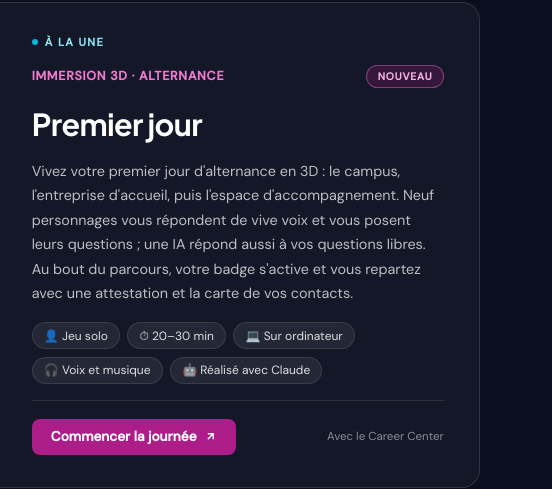
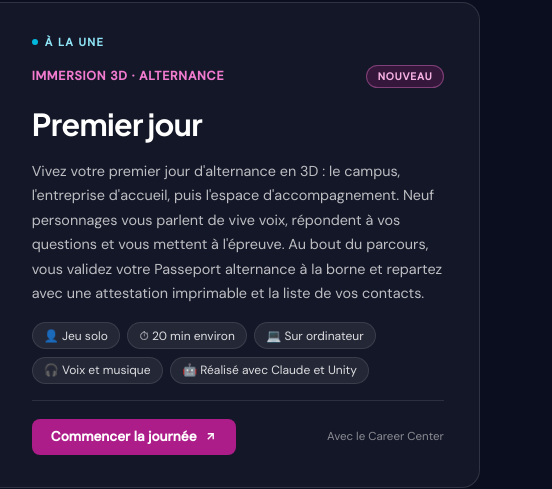
Before and after one commit to julienmorice/appstorepractice, a plain HTML site: page index.html in a window 1280 px wide. Shown: the part 4141-4630 px from the top of the page, 728-1280 px from the left. Drawn offline with Linux system fonts and the light colour scheme.

Commit message:
Catalogue : Premier jour à la une mène à la version Unity
Lien https://premier-jour-unity.pages.dev/ à la place de la version Web
(toujours en ligne) ; description sans questions libres à une IA (absentes
de la version Unity), Passeport alternance et attestation imprimable,
durée de 20 minutes environ, « Réalisé avec Claude et Unity ».

Co-Authored-By: Claude Opus 5.5 <noreply@anthropic.com>

```diff
--- a/index.html
+++ b/index.html
@@ -491,7 +491,7 @@ footer { background: #0a0a0a; color: rgba(255,255,255,0.45); padding: 2.5rem 0;
       <div class="game-feature-video">
         <iframe title="Présentation de Premier jour" data-title-fr="Présentation de Premier jour" data-title-en="Premier jour overview (in French)" data-src-fr="https://mediaserver.ip-paris.fr/permalink/v126d6845d7d2uey1kzr/iframe/" data-src-en="https://mediaserver.ip-paris.fr/permalink/v126d6845d7d2uey1kzr/iframe/" src="https://mediaserver.ip-paris.fr/permalink/v126d6845d7d2uey1kzr/iframe/" allowfullscreen="allowfullscreen" allow="autoplay" loading="lazy"></iframe>
       </div>
-      <a class="game-card" href="https://practice-imtbs.github.io/premier-jour/" target="_blank" rel="noopener">
+      <a class="game-card" href="https://premier-jour-unity.pages.dev/" target="_blank" rel="noopener">
         <div class="game-body">
           <span class="game-feature-label" data-fr="À la une" data-en="Featured">À la une</span>
           <div class="game-top">
@@ -499,13 +499,13 @@ footer { background: #0a0a0a; color: rgba(255,255,255,0.45); padding: 2.5rem 0;
             <span class="badge badge-new" data-fr="Nouveau" data-en="New">Nouveau</span>
           </div>
           <div class="game-name">Premier jour</div>
-          <p class="game-desc" data-fr="Vivez votre premier jour d'alternance en 3D : le campus, l'entreprise d'accueil, puis l'espace d'accompagnement. Neuf personnages vous répondent de vive voix et vous posent leurs questions ; une IA répond aussi à vos questions libres. Au bout du parcours, votre badge s'active et vous repartez avec une attestation et la carte de vos contacts." data-en="Live your first work-study day in 3D: the campus, the host company, then the support area. Nine characters answer you out loud and ask you their own questions; an AI also answers your open questions. At the end, your badge is activated and you leave with a certificate and your contact map.">Vivez votre premier jour d'alternance en 3D : le campus, l'entreprise d'accueil, puis l'espace d'accompagnement. Neuf personnages vous répondent de vive voix et vous posent leurs questions ; une IA répond aussi à vos questions libres. Au bout du parcours, votre badge s'active et vous repartez avec une attestation et la carte de vos contacts.</p>
+          <p class="game-desc" data-fr="Vivez votre premier jour d'alternance en 3D : le campus, l'entreprise d'accueil, puis l'espace d'accompagnement. Neuf personnages vous parlent de vive voix, répondent à vos questions et vous mettent à l'épreuve. Au bout du parcours, vous validez votre Passeport alternance à la borne et repartez avec une attestation imprimable et la liste de vos contacts." data-en="Live your first work-study day in 3D: the campus, the host company, then the support area. Nine characters talk to you out loud, answer your questions and put you to the test. At the end, you validate your work-study passport at the kiosk and leave with a printable certificate and your list of contacts.">Vivez votre premier jour d'alternance en 3D : le campus, l'entreprise d'accueil, puis l'espace d'accompagnement. Neuf personnages vous parlent de vive voix, répondent à vos questions et vous mettent à l'épreuve. Au bout du parcours, vous validez votre Passeport alternance à la borne et repartez avec une attestation imprimable et la liste de vos contacts.</p>
           <ul class="game-facts">
             <li data-fr="👤 Jeu solo" data-en="👤 Solo game">👤 Jeu solo</li>
-            <li>⏱ 20–30 min</li>
+            <li data-fr="⏱ 20 min environ" data-en="⏱ About 20 min">⏱ 20 min environ</li>
             <li data-fr="💻 Sur ordinateur" data-en="💻 On a computer">💻 Sur ordinateur</li>
             <li data-fr="🎧 Voix et musique" data-en="🎧 Voices and music">🎧 Voix et musique</li>
-            <li data-fr="🤖 Réalisé avec Claude" data-en="🤖 Built with Claude">🤖 Réalisé avec Claude</li>
+            <li data-fr="🤖 Réalisé avec Claude et Unity" data-en="🤖 Built with Claude and Unity">🤖 Réalisé avec Claude et Unity</li>
           </ul>
           <div class="game-footer">
             <span class="game-cta"><span data-fr="Commencer la journée" data-en="Start the day">Commencer la journée</span> <svg width="13" height="13" fill="none" viewBox="0 0 24 24" stroke="currentColor" stroke-width="2.5" aria-hidden="true"><path d="M7 17L17 7M7 7h10v10"/></svg></span>
```
Also changed, not shown: 1 other file.
